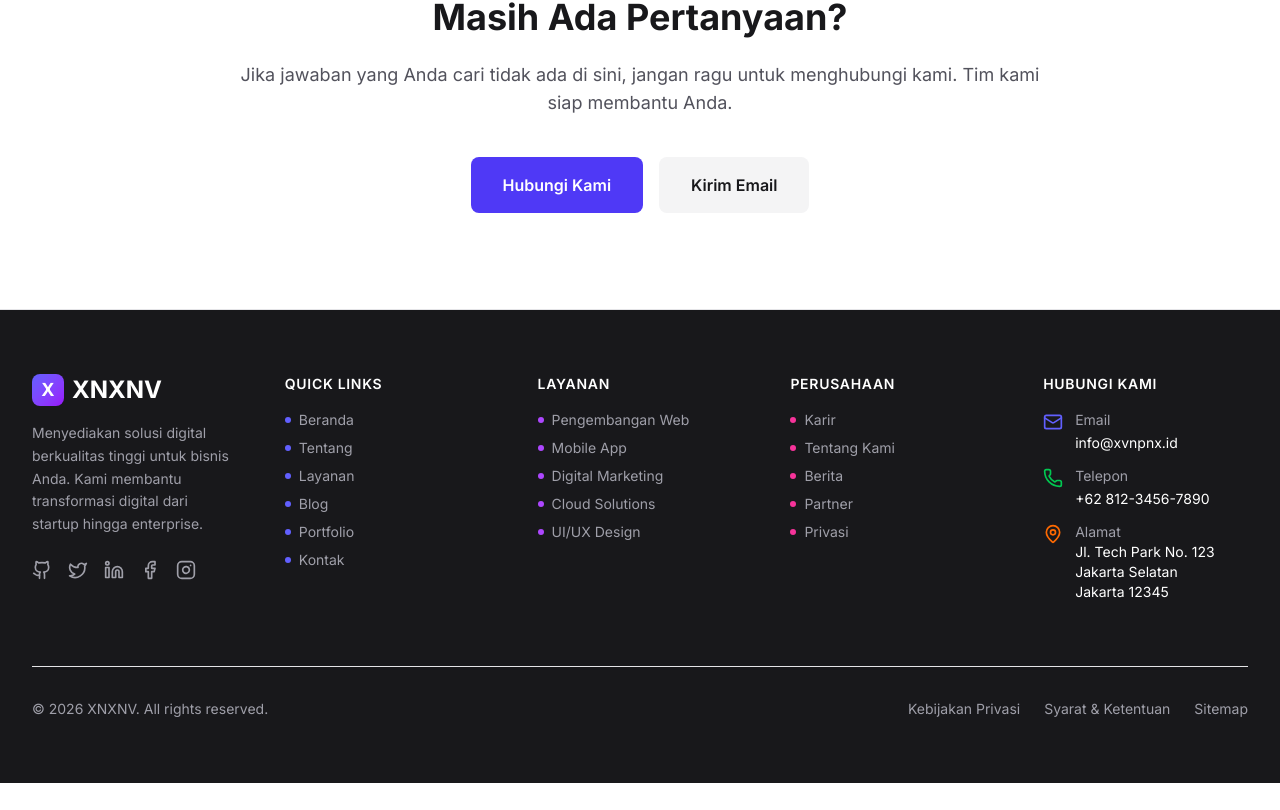
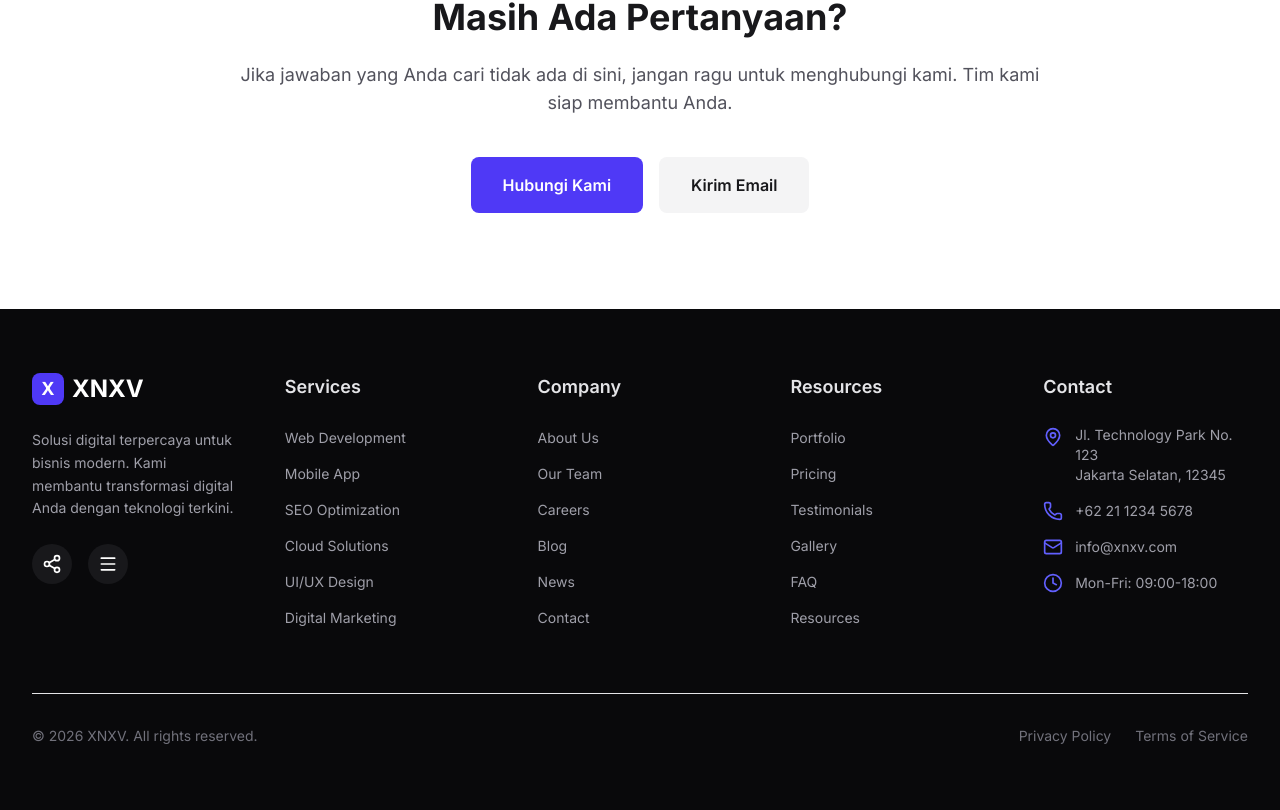
Before and after one commit to aryaapriawann-dev/XNXNV, a Next.js app: page /faq in a window 1280 px wide. Shown: the part 1687-2497 px from the top of the page. Before the commit the page ends 2470 px from the top, so only its background shows below. Built offline with nearby package versions, Linux system fonts and the light colour scheme.

Commit message:
fix: use valid lucide-react icons in Footer

```diff
--- a/src/components/Footer.tsx
+++ b/src/components/Footer.tsx
@@ -1,132 +1,77 @@
 import Link from "next/link";
-import { Globe, Mail, Phone, MapPin, Github, Twitter, Linkedin, Facebook, Instagram } from "lucide-react";
+import { Mail, Phone, MapPin, Clock, Menu, X, Share2 } from "lucide-react";
+import { useState } from "react";
 
 export default function Footer() {
+  const [isMenuOpen, setIsMenuOpen] = useState(false);
   const currentYear = new Date().getFullYear();
 
-  const quickLinks = [
-    { name: "Beranda", href: "/" },
-    { name: "Tentang", href: "/about" },
-    { name: "Layanan", href: "/services" },
-    { name: "Blog", href: "/blog" },
-    { name: "Portfolio", href: "/portfolio" },
-    { name: "Kontak", href: "/contact" },
-  ];
-
   const services = [
-    { name: "Pengembangan Web", href: "/services#web" },
+    { name: "Web Development", href: "/services#web" },
     { name: "Mobile App", href: "/services#mobile" },
-    { name: "Digital Marketing", href: "/services#marketing" },
+    { name: "SEO Optimization", href: "/services#seo" },
     { name: "Cloud Solutions", href: "/services#cloud" },
     { name: "UI/UX Design", href: "/services#design" },
+    { name: "Digital Marketing", href: "/services#marketing" },
   ];
 
   const company = [
-    { name: "Karir", href: "/careers" },
-    { name: "Tentang Kami", href: "/about" },
-    { name: "Berita", href: "/blog" },
-    { name: "Partner", href: "/partners" },
-    { name: "Privasi", href: "/privacy" },
+    { name: "About Us", href: "/about" },
+    { name: "Our Team", href: "/about/team" },
+    { name: "Careers", href: "/careers" },
+    { name: "Blog", href: "/blog" },
+    { name: "News", href: "/news" },
+    { name: "Contact", href: "/contact" },
+  ];
+
+  const resources = [
+    { name: "Portfolio", href: "/portfolio" },
+    { name: "Pricing", href: "/pricing" },
+    { name: "Testimonials", href: "/testimonials" },
+    { name: "Gallery", href: "/gallery" },
+    { name: "FAQ", href: "/faq" },
+    { name: "Resources", href: "/resources" },
+  ];
+
+  const quickLinks = [
+    { name: "Home", href: "/" },
+    { name: "Services", href: "/services" },
+    { name: "Contact", href: "/contact" },
   ];
 
   return (
-    <footer className="bg-zinc-900 text-zinc-300 border-t border-zinc-800">
+    <footer className="bg-zinc-950 text-white">
       <div className="max-w-7xl mx-auto px-4 sm:px-6 lg:px-8 py-16">
         <div className="grid grid-cols-1 md:grid-cols-2 lg:grid-cols-5 gap-12">
           {/* Brand */}
           <div className="lg:col-span-1">
-            <Link href="/" className="text-2xl font-bold text-white flex items-center gap-2">
-              <div className="w-8 h-8 bg-gradient-to-br from-indigo-500 to-purple-600 rounded-lg flex items-center justify-center">
-                <span className="text-white font-bold text-lg">X</span>
+            <div className="flex items-center gap-2 mb-6">
+              <div className="h-8 w-8 bg-indigo-600 rounded-lg flex items-center justify-center">
+                <span className="font-bold text-lg">X</span>
               </div>
-              XNXNV
-            </Link>
-            <p className="mt-4 text-sm text-zinc-400 leading-relaxed">
-              Menyediakan solusi digital berkualitas tinggi untuk bisnis Anda. Kami membantu transformasi digital dari startup hingga enterprise.
+              <span className="text-2xl font-bold">XNXV</span>
+            </div>
+            <p className="text-zinc-400 mb-6 text-sm leading-relaxed">
+              Solusi digital terpercaya untuk bisnis modern. Kami membantu transformasi digital Anda dengan teknologi terkini.
             </p>
-            <div className="mt-6 flex space-x-4">
-              <a
-                href="https://github.com/aryaapriawann-dev"
-                className="text-zinc-400 hover:text-white transition-colors"
-                aria-label="GitHub"
-                target="_blank"
-                rel="noopener noreferrer"
-              >
-                <Github className="h-5 w-5" />
+            <div className="flex gap-4">
+              <a href="#" className="h-10 w-10 bg-zinc-900 rounded-full flex items-center justify-center hover:bg-indigo-600 transition-colors">
+                <Share2 className="h-5 w-5" />
               </a>
-              <a
-                href="https://twitter.com"
-                className="text-zinc-400 hover:text-white transition-colors"
-                aria-label="Twitter"
-                target="_blank"
-                rel="noopener noreferrer"
-              >
-                <Twitter className="h-5 w-5" />
-              </a>
-              <a
-                href="https://linkedin.com"
-                className="text-zinc-400 hover:text-white transition-colors"
-                aria-label="LinkedIn"
-                target="_blank"
-                rel="noopener noreferrer"
-              >
-                <Linkedin className="h-5 w-5" />
-              </a>
-              <a
-                href="https://facebook.com"
-                className="text-zinc-400 hover:text-white transition-colors"
-                aria-label="Facebook"
-                target="_blank"
-                rel="noopener noreferrer"
-              >
-                <Facebook className="h-5 w-5" />
-              </a>
-              <a
-                href="https://instagram.com"
-                className="text-zinc-400 hover:text-white transition-colors"
-                aria-label="Instagram"
-                target="_blank"
-                rel="noopener noreferrer"
-              >
-                <Instagram className="h-5 w-5" />
+              <a href="#" className="h-10 w-10 bg-zinc-900 rounded-full flex items-center justify-center hover:bg-indigo-600 transition-colors">
+                <Menu className="h-5 w-5" />
               </a>
             </div>
           </div>
 
-          {/* Quick Links */}
-          <div className="lg:col-span-1">
-            <h3 className="text-sm font-semibold text-white uppercase tracking-wider mb-4">
-              Quick Links
-            </h3>
-            <ul className="space-y-2">
-              {quickLinks.map((link) => (
-                <li key={link.href}>
-                  <Link
-                    href={link.href}
-                    className="text-sm text-zinc-400 hover:text-white transition-colors flex items-center gap-2 group"
-                  >
-                    <span className="w-1.5 h-1.5 rounded-full bg-indigo-500 group-hover:bg-white transition-colors" />
-                    {link.name}
-                  </Link>
-                </li>
-              ))}
-            </ul>
-          </div>
-
           {/* Services */}
-          <div className="lg:col-span-1">
-            <h3 className="text-sm font-semibold text-white uppercase tracking-wider mb-4">
-              Layanan
-            </h3>
-            <ul className="space-y-2">
-              {services.map((service) => (
-                <li key={service.name}>
-                  <Link
-                    href={service.href}
-                    className="text-sm text-zinc-400 hover:text-white transition-colors flex items-center gap-2 group"
-                  >
-                    <span className="w-1.5 h-1.5 rounded-full bg-purple-500 group-hover:bg-white transition-colors" />
-                    {service.name}
+          <div>
+            <h3 className="text-lg font-semibold mb-6 text-zinc-200">Services</h3>
+            <ul className="space-y-3">
+              {services.map((item) => (
+                <li key={item.name}>
+                  <Link href={item.href} className="text-zinc-400 hover:text-indigo-400 transition-colors text-sm">
+                    {item.name}
                   </Link>
                 </li>
               ))}
@@ -134,18 +79,26 @@ export default function Footer() {
           </div>
 
           {/* Company */}
-          <div className="lg:col-span-1">
-            <h3 className="text-sm font-semibold text-white uppercase tracking-wider mb-4">
-              Perusahaan
-            </h3>
-            <ul className="space-y-2">
+          <div>
+            <h3 className="text-lg font-semibold mb-6 text-zinc-200">Company</h3>
+            <ul className="space-y-3">
               {company.map((item) => (
                 <li key={item.name}>
-                  <Link
-                    href={item.href}
-                    className="text-sm text-zinc-400 hover:text-white transition-colors flex items-center gap-2 group"
-                  >
-                    <span className="w-1.5 h-1.5 rounded-full bg-pink-500 group-hover:bg-white transition-colors" />
+                  <Link href={item.href} className="text-zinc-400 hover:text-indigo-400 transition-colors text-sm">
+                    {item.name}
+                  </Link>
+                </li>
+              ))}
+            </ul>
+          </div>
+
+          {/* Resources */}
+          <div>
+            <h3 className="text-lg font-semibold mb-6 text-zinc-200">Resources</h3>
+            <ul className="space-y-3">
+              {resources.map((item) => (
+                <li key={item.name}>
+                  <Link href={item.href} className="text-zinc-400 hover:text-indigo-400 transition-colors text-sm">
                     {item.name}
                   </Link>
                 </li>
@@ -154,74 +107,44 @@ export default function Footer() {
           </div>
 
           {/* Contact */}
-          <div className="lg:col-span-1">
-            <h3 className="text-sm font-semibold text-white uppercase tracking-wider mb-4">
-              Hubungi Kami
-            </h3>
-            <ul className="space-y-3">
+          <div>
+            <h3 className="text-lg font-semibold mb-6 text-zinc-200">Contact</h3>
+            <ul className="space-y-4">
               <li className="flex items-start gap-3">
-                <Mail className="h-5 w-5 text-indigo-500 mt-0.5" />
-                <div>
-                  <span className="block text-sm text-zinc-400">Email</span>
-                  <a
-                    href="mailto:info@xvnpnx.id"
-                    className="text-sm text-white hover:text-indigo-400 transition-colors"
-                  >
-                    info@xvnpnx.id
-                  </a>
-                </div>
+                <MapPin className="h-5 w-5 text-indigo-500 shrink-0 mt-0.5" />
+                <span className="text-zinc-400 text-sm">
+                  Jl. Technology Park No. 123<br />
+                  Jakarta Selatan, 12345
+                </span>
               </li>
-              <li className="flex items-start gap-3">
-                <Phone className="h-5 w-5 text-green-500 mt-0.5" />
-                <div>
-                  <span className="block text-sm text-zinc-400">Telepon</span>
-                  <a
-                    href="tel:+6281234567890"
-                    className="text-sm text-white hover:text-green-400 transition-colors"
-                  >
-                    +62 812-3456-7890
-                  </a>
-                </div>
+              <li className="flex items-center gap-3">
+                <Phone className="h-5 w-5 text-indigo-500 shrink-0" />
+                <span className="text-zinc-400 text-sm">+62 21 1234 5678</span>
               </li>
-              <li className="flex items-start gap-3">
-                <MapPin className="h-5 w-5 text-orange-500 mt-0.5" />
-                <div>
-                  <span className="block text-sm text-zinc-400">Alamat</span>
-                  <p className="text-sm text-white">
-                    Jl. Tech Park No. 123<br />
-                    Jakarta Selatan<br />
-                    Jakarta 12345
-                  </p>
-                </div>
+              <li className="flex items-center gap-3">
+                <Mail className="h-5 w-5 text-indigo-500 shrink-0" />
+                <span className="text-zinc-400 text-sm">info@xnxv.com</span>
+              </li>
+              <li className="flex items-center gap-3">
+                <Clock className="h-5 w-5 text-indigo-500 shrink-0" />
+                <span className="text-zinc-400 text-sm">Mon-Fri: 09:00-18:00</span>
               </li>
             </ul>
           </div>
         </div>
 
         {/* Bottom */}
-        <div className="mt-16 pt-8 border-t border-zinc-800">
+        <div className="border-t border-zinc-900 mt-16 pt-8">
           <div className="flex flex-col md:flex-row justify-between items-center gap-4">
-            <p className="text-sm text-zinc-400">
-              &copy; {currentYear} XNXNV. All rights reserved.
+            <p className="text-zinc-500 text-sm">
+              © {currentYear} XNXV. All rights reserved.
             </p>
-            <div className="flex flex-wrap justify-center gap-6">
-              <Link
-                href="/privacy"
-                className="text-sm text-zinc-400 hover:text-white transition-colors"
-              >
-                Kebijakan Privasi
+            <div className="flex gap-6">
+              <Link href="/privacy" className="text-zinc-500 hover:text-indigo-400 text-sm transition-colors">
+                Privacy Policy
               </Link>
-              <Link
-                href="/terms"
-                className="text-sm text-zinc-400 hover:text-white transition-colors"
-              >
-                Syarat & Ketentuan
-              </Link>
-              <Link
-                href="/sitemap"
-                className="text-sm text-zinc-400 hover:text-white transition-colors"
-              >
-                Sitemap
+              <Link href="/terms" className="text-zinc-500 hover:text-indigo-400 text-sm transition-colors">
+                Terms of Service
               </Link>
             </div>
           </div>
```
